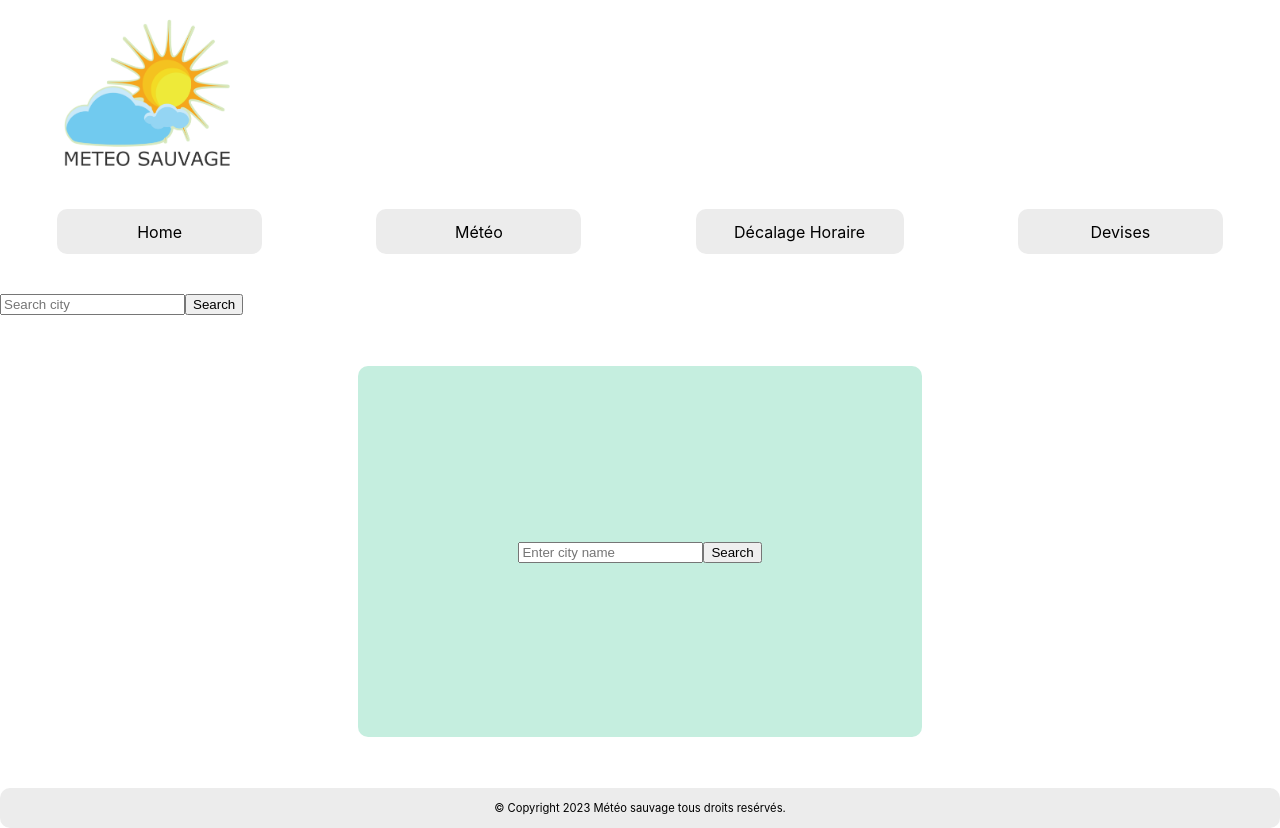
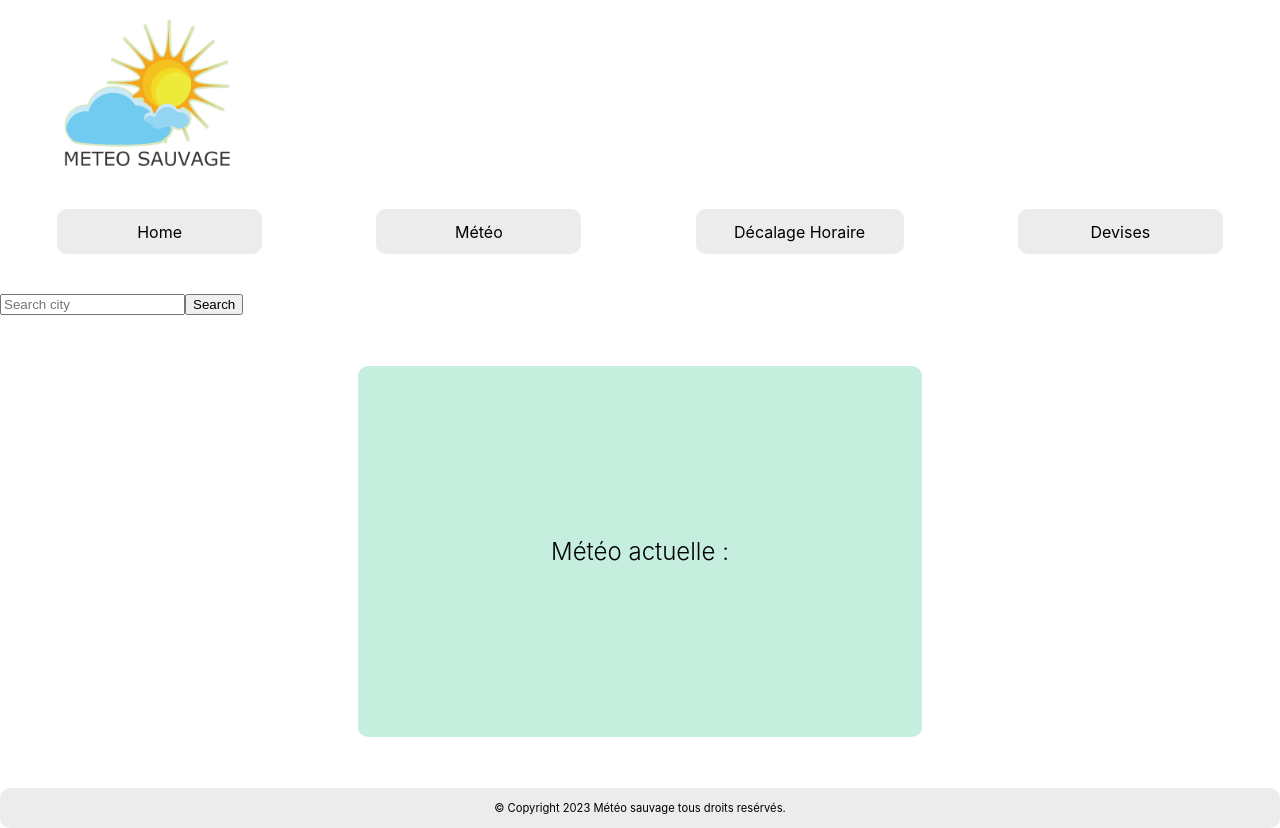
Before and after one commit to Delphine2669/MeteoSauvage, a React (Vite) app in the folder frontend/: page /Meteo in a window 1280 px wide. Built offline with nearby package versions, Linux system fonts and the light colour scheme.

Commit message:
modified app and home to implement the main searchbar, Meteo component working with the main searchbar

```diff
--- a/frontend/src/App.jsx
+++ b/frontend/src/App.jsx
@@ -18,7 +18,7 @@ function App() {
       </header>
       <Header setCitySearch={setCitySearch} />
       <Routes>
-        <Route path="*" element={<Home />} />
+        <Route path="*" element={<Home citySearch={citySearch} />} />
         <Route path="/Meteo" element={<Meteo citySearch={citySearch} />} />
         <Route path="/decalage-horaire" element={<Timezone />} />
         <Route path="/devises" element={<Currency />} />
--- a/frontend/src/components/Meteo.jsx
+++ b/frontend/src/components/Meteo.jsx
@@ -1,18 +1,23 @@
-import { useState } from "react";
+import { useState, useEffect } from "react";
 import axios from "axios";
+import PropTypes from "prop-types";
 
-function WeatherDisplay() {
-  const [query, setQuery] = useState("");
-  const [currentWeather, setCurrentWeather] = useState(null);
-  const [forecast, setForecast] = useState(null);
-
-  async function HandleSearch(e) {
-    e.preventDefault();
+const celsius = (fahrenheit) => Math.ceil(((fahrenheit - 32) * 5) / 9);
+const iconUrl = (iconNumber) => {
+  return `https://developer.accuweather.com/sites/default/files/${
+    iconNumber < 10 ? "0" : ""
+  }${iconNumber}-s.png`;
+};
+function Meteo({ citySearch }) {
+  const [currentWeather, setCurrentWeather] = useState("");
+  const [forecast, setForecast] = useState("");
+  useEffect(() => {
+    async function fetchWeather() {
       try {
         const response = await axios.get(
           `https://dataservice.accuweather.com/locations/v1/cities/search?apikey=${
             import.meta.env.VITE_WEATHER_API_KEY
-        }&q=${query}&language=fr-fr`
+          }&q=${citySearch}&language=fr-fr`
         );
         const locationKey = response.data[0].Key;
         const currentConditionsResponse = await axios.get(
@@ -31,24 +36,14 @@ function WeatherDisplay() {
         console.error(error);
       }
     }
-  const celsius = (fahrenheit) => Math.ceil(((fahrenheit - 32) * 5) / 9);
-  const iconUrl = (iconNumber) => {
-    return `https://developer.accuweather.com/sites/default/files/${
-      iconNumber < 10 ? "0" : ""
-    }${iconNumber}-s.png`;
-  };
+
+    if (citySearch) {
+      fetchWeather();
+    }
+  }, [citySearch]);
   return (
-    <figure className="meteo">
-      <div>
-        <form onSubmit={HandleSearch}>
-          <input
-            type="text"
-            placeholder="Enter city name"
-            value={query}
-            onChange={(e) => setQuery(e.target.value)}
-          />
-          <button type="submit">Search</button>
-        </form>
+    <div className="meteo">
+      <h2>Météo actuelle :</h2>
       {currentWeather && (
         <div>
           <h2>{currentWeather.WeatherText}</h2>
@@ -72,12 +67,13 @@ function WeatherDisplay() {
               }${dayOfMonth} / ${month < 10 ? "0" : ""}${month};`;
               return (
                 <li key={day.Date}>
-                    <p>{formattedDate}</p>
+                  <p> Le {formattedDate}</p>
                   <p>{day.Day.IconPhrase}</p>
                   <img src={iconUrl(day.Day.Icon)} alt={day.Day.IconPhrase} />
-                    <p>{`Temperature range: ${celsius(
+                  <p>{`Ecart de Température: ${celsius(
                     day.Temperature.Minimum.Value
                   )}°C - ${celsius(day.Temperature.Maximum.Value)}°C`}</p>
+                  <br />
                 </li>
               );
             })}
@@ -85,8 +81,10 @@ function WeatherDisplay() {
         </div>
       )}
     </div>
-    </figure>
   );
 }
+Meteo.propTypes = {
+  citySearch: PropTypes.func.isRequired,
+};
 
-export default WeatherDisplay;
+export default Meteo;
--- a/frontend/src/pages/Home.jsx
+++ b/frontend/src/pages/Home.jsx
@@ -1,15 +1,20 @@
+import PropTypes from "prop-types";
 import Meteo from "../components/Meteo";
 import Timezone from "../components/Timezone";
 import Currency from "../components/Currency";
 
-function Home() {
+function Home({ citySearch }) {
   return (
     <main>
-      <Meteo />
-      <Timezone />
+      <Meteo citySearch={citySearch} />
+      <Timezone citySearch={citySearch} />
       <Currency />
     </main>
   );
 }
 
+Home.propTypes = {
+  citySearch: PropTypes.func.isRequired,
+};
+
 export default Home;
```
Also changed, not shown: 1 other file (tests, documents, lock files or other folders). Lines whose indentation alone changed are shown as unchanged.
